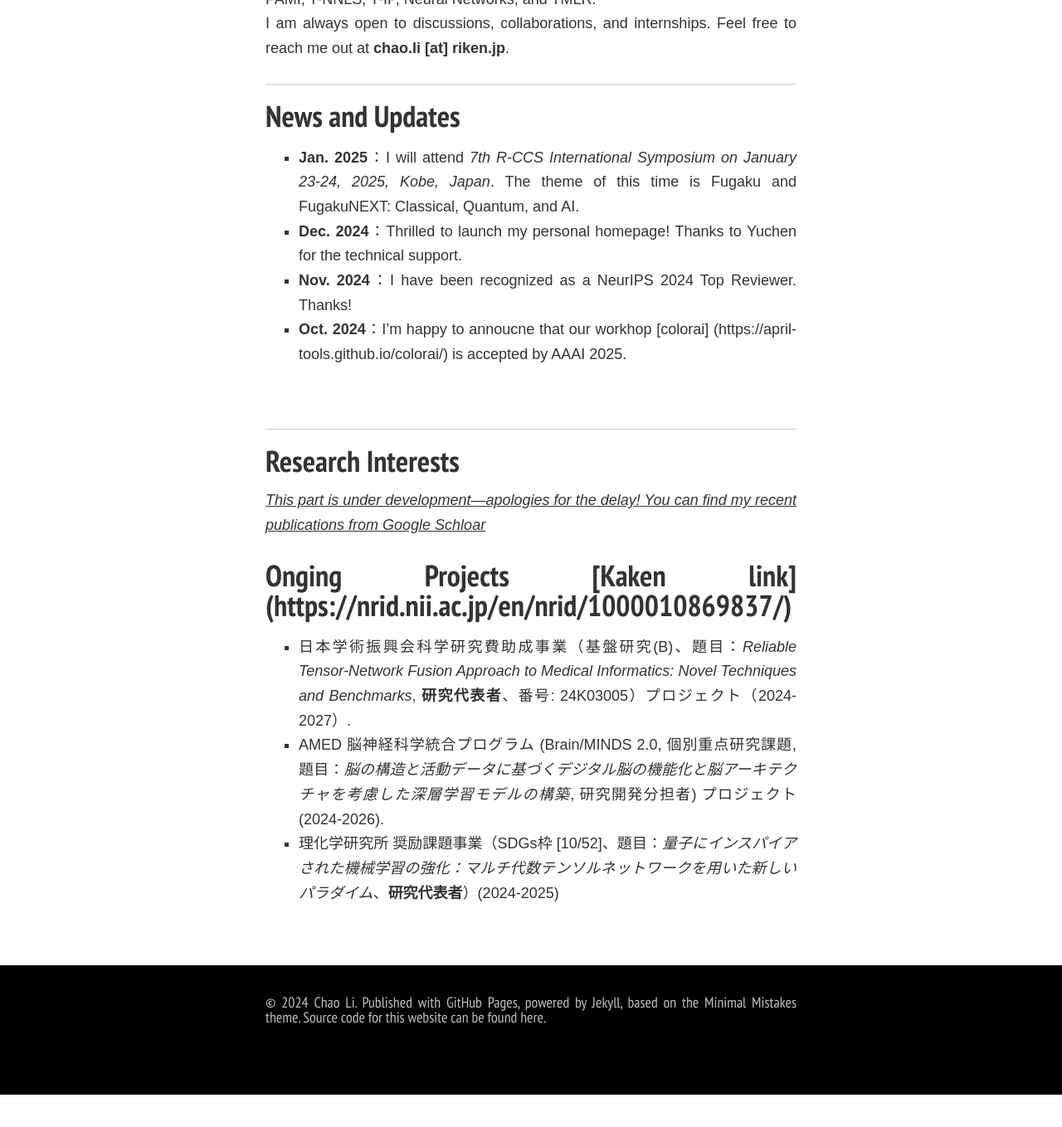
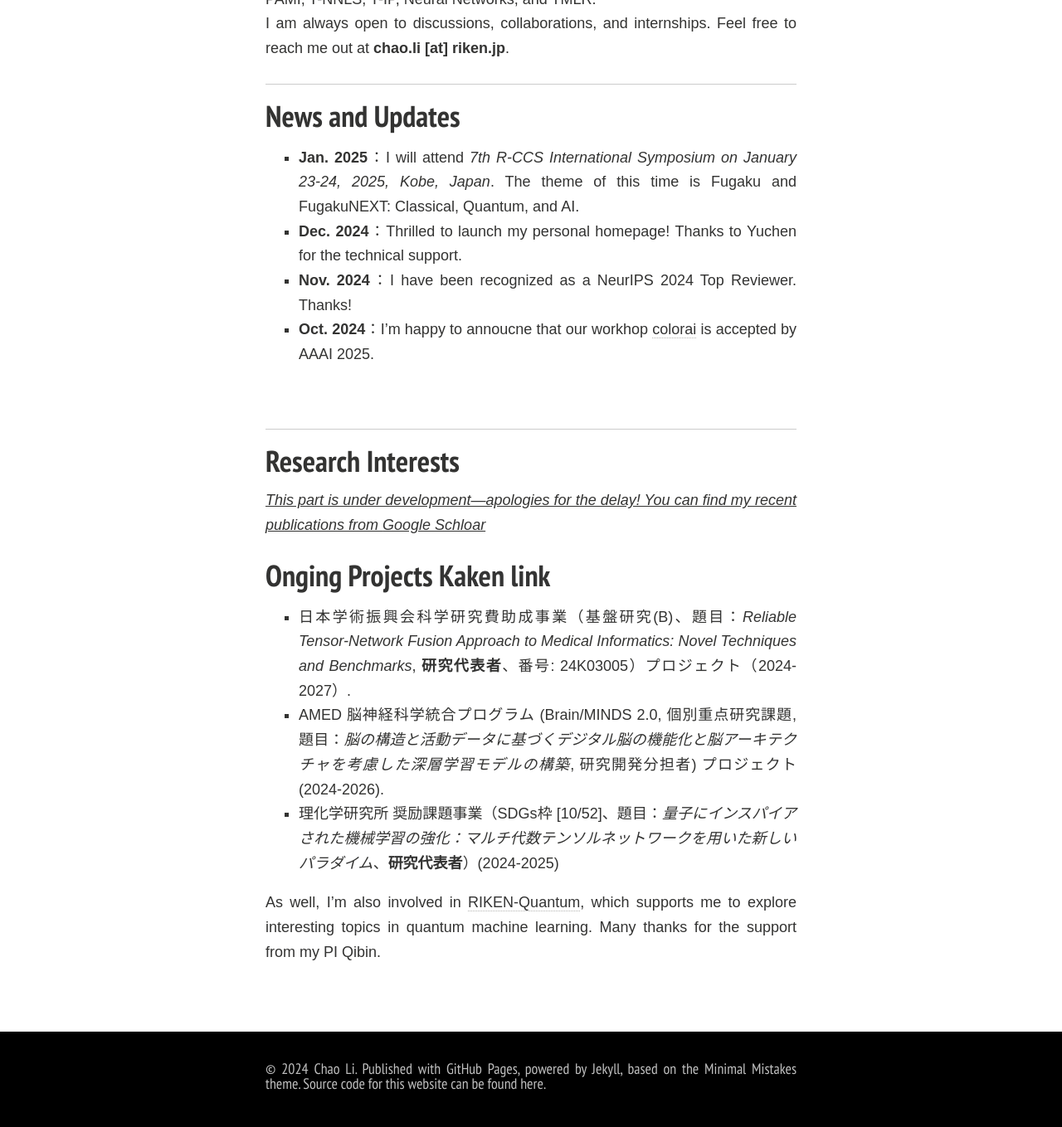
Before and after one commit to ChaoLiAtRIKEN/ChaoLiAtRIKEN.github.io, a Jekyll site: the page built from index.md, in a window 1280 px wide and 1400 px high, scrolled down 706 px. Shown: the top 1359 px of the window at 83% size. Built offline with Jekyll 4.4.1, drawn with Linux system fonts in a browser that asks for light colours; nearby versions of some CDN libraries; comment, search, counter and statistics services are not loaded; a style sheet for code colours, icons or effects is not loaded; before the commit the page ends 2026 px from its top, so only the background shows below that.

Commit message:
Update index.md

```diff
--- a/index.md
+++ b/index.md
@@ -38,7 +38,7 @@ If you are interested in any aspect of me, I am always open to discussions and c
 - **Jan. 2025**：I will attend *7th R-CCS International Symposium on January 23-24, 2025, Kobe, Japan*. The theme of this time is Fugaku and FugakuNEXT: Classical, Quantum, and AI.
 - **Dec. 2024**：Thrilled to launch my personal homepage! Thanks to Yuchen for the technical support.
 - **Nov. 2024**：I have been recognized as a NeurIPS 2024 Top Reviewer. Thanks!
-- **Oct. 2024**：I'm happy to annoucne that our workhop [colorai] (https://april-tools.github.io/colorai/) is accepted by AAAI 2025.
+- **Oct. 2024**：I'm happy to annoucne that our workhop [colorai](https://april-tools.github.io/colorai/) is accepted by AAAI 2025.
 
 
 <!-- - **May 2024：**My bachelor thesis won the Annual Best Thesis Award (Top 1/300).
@@ -49,7 +49,7 @@ If you are interested in any aspect of me, I am always open to discussions and c
 
 <br>
 
-<!-- <blockquote class="twitter-tweet"><p lang="en" dir="ltr">Thrilled to be an AAAI-UC Scholar at <a href="https://twitter.com/hashtag/AAAI24?src=hash&amp;ref_src=twsrc%5Etfw">#AAAI24</a>, thanks to <a href="https://twitter.com/hashtag/AAAI?src=hash&amp;ref_src=twsrc%5Etfw">#AAAI</a> &amp; <a href="https://twitter.com/hashtag/GoogleExploreCSR?src=hash&amp;ref_src=twsrc%5Etfw">#GoogleExploreCSR</a> for the sponsorship. Grateful for the knowledge gained and new friendships formed.<br><br>Wonderful trip in Vancouver. Looking forward to staying connected with all.<a href="https://twitter.com/hashtag/AAAI24?src=hash&amp;ref_src=twsrc%5Etfw">#AAAI24</a> <a href="https://twitter.com/hashtag/Vancouver?src=hash&amp;ref_src=twsrc%5Etfw">#Vancouver</a> <a href="https://twitter.com/hashtag/GoogleExploreCSR?src=hash&amp;ref_src=twsrc%5Etfw">#GoogleExploreCSR</a> <a href="https://t.co/wUQUp8XlSM">pic.twitter.com/wUQUp8XlSM</a></p>&mdash; Hanlin CAI (seeking a PhD position 2025) (@lancecai2002) <a href="https://twitter.com/lancecai2002/status/1762210025173344260?ref_src=twsrc%5Etfw">February 26, 2024</a></blockquote> <script async src="https://platform.twitter.com/widgets.js" charset="utf-8"></script> -->
+<!-- <blockquote class="twitter-tweet"><p lang="en" dir="ltr">Thrilled to be an AAAI-UC Scholar at <a href="https://twitter.com/hashtag/AAAI24?src=hash&amp;ref_src=twsrc%5Etfw">#AAAI24</a>, thanks to <a href="https://twitter.com/hashtag/AAAI?src=hash&amp;ref_src=twsrc%5Etfw">#AAAI</a> &amp; <a href="https://twitter.com/hashtag/GoogleExploreCSR?src=hash&amp;ref_src=twsrc%5Etfw">#GoogleExploreCSR</a> for the sponsorship. Grateful for the knowledge gained and new friendships formed.<br><br>Wonderful trip in Vancouver. Looking forward to staying connected with all.<a href="https://twitter.com/hashtag/AAAI24?src=hash&amp;ref_src=twsrc%5Etfw">#AAAI24</a> <a href="https://twitter.com/hashtag/Vancouver?src=has h&amp;ref_src=twsrc%5Etfw">#Vancouver</a> <a href="https://twitter.com/hashtag/GoogleExploreCSR?src=hash&amp;ref_src=twsrc%5Etfw">#GoogleExploreCSR</a> <a href="https://t.co/wUQUp8XlSM">pic.twitter.com/wUQUp8XlSM</a></p>&mdash; Hanlin CAI (seeking a PhD position 2025) (@lancecai2002) <a href="https://twitter.com/lancecai2002/status/1762210025173344260?ref_src=twsrc%5Etfw">February 26, 2024</a></blockquote> <script async src="https://platform.twitter.com/widgets.js" charset="utf-8"></script> -->
 
 
 ---
@@ -69,7 +69,9 @@ My current research focuses on practical problems that artificial intelligence f
 
 My current research focuses on practical problems that artificial intelligence faces in real life. My interests are on the **Machine Learning** and its applications in **Industrial IoT**. In a word, advanced technologies like ML and IoT positively influence the life of everybody.  I wish to devote my talent to this meaningful cause and bring well-being to society. -->
 
-## Onging Projects [Kaken link] (https://nrid.nii.ac.jp/en/nrid/1000010869837/)
+## Onging Projects [Kaken link](https://nrid.nii.ac.jp/en/nrid/1000010869837/)
 - 日本学術振興会科学研究費助成事業（基盤研究(B)、題目：*Reliable Tensor-Network Fusion Approach to Medical Informatics: Novel Techniques and Benchmarks*, **研究代表者**、番号: 24K03005）プロジェクト（2024-2027）.
 - AMED 脳神経科学統合プログラム (Brain/MINDS 2.0, 個別重点研究課題, 題目：*脳の構造と活動データに基づくデジタル脳の機能化と脳アーキテクチャを考慮した深層学習モデルの構築*, 研究開発分担者) プロジェクト (2024-2026).
 - 理化学研究所 奨励課題事業（SDGs枠 [10/52]、題目：*量子にインスパイアされた機械学習の強化：マルチ代数テンソルネットワークを用いた新しいパラダイム*、**研究代表者**）(2024-2025)
+
+As well, I'm also involved in [RIKEN-Quantum](https://rq.riken.jp), which supports me to explore interesting topics in quantum machine learning. Many thanks for the support from my PI Qibin.
```
